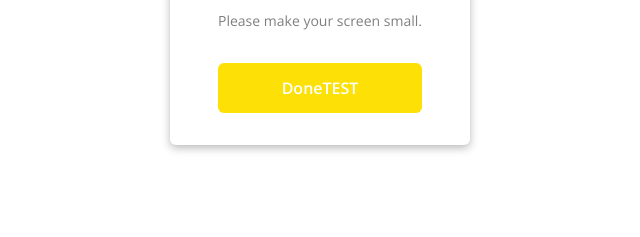
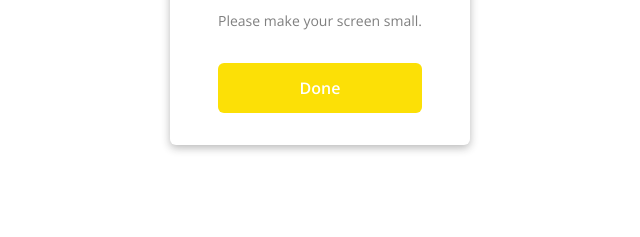
Before and after one commit to chaeyounsong/kakao-version-2, a plain HTML site: page index.html in a window 1280 px wide. Shown: the part 382-619 px from the top of the page, 320-960 px from the left. Drawn offline with nearby package versions, Linux system fonts and the light colour scheme.

Commit message:
Update index.html
delete test message. TEST

```diff
--- a/index.html
+++ b/index.html
@@ -155,7 +155,7 @@
                 </span>
 
         <div class="alert__btn">
-            <span class="btn__message">DoneTEST</span>
+            <span class="btn__message">Done</span>
         </div>
     </div>
   </body>
```
